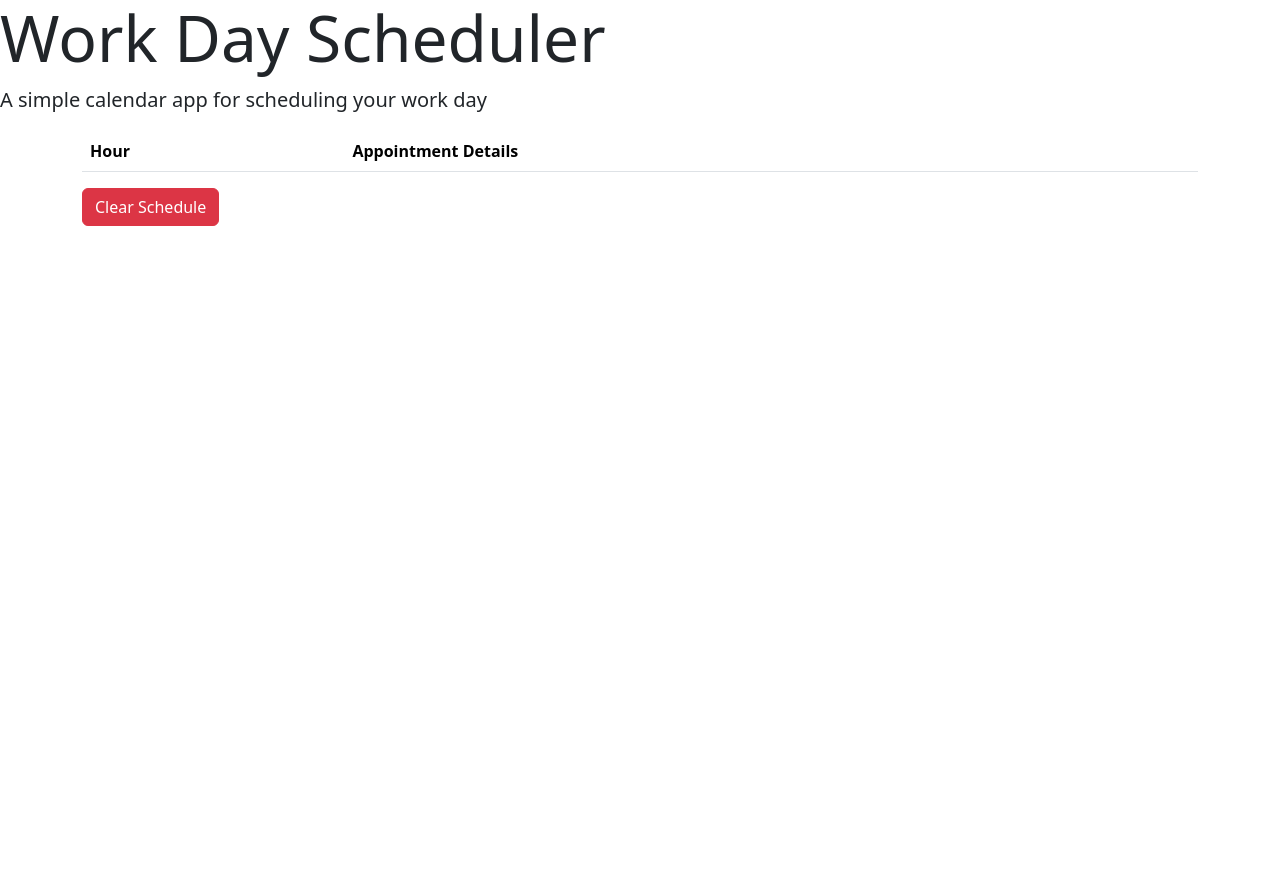
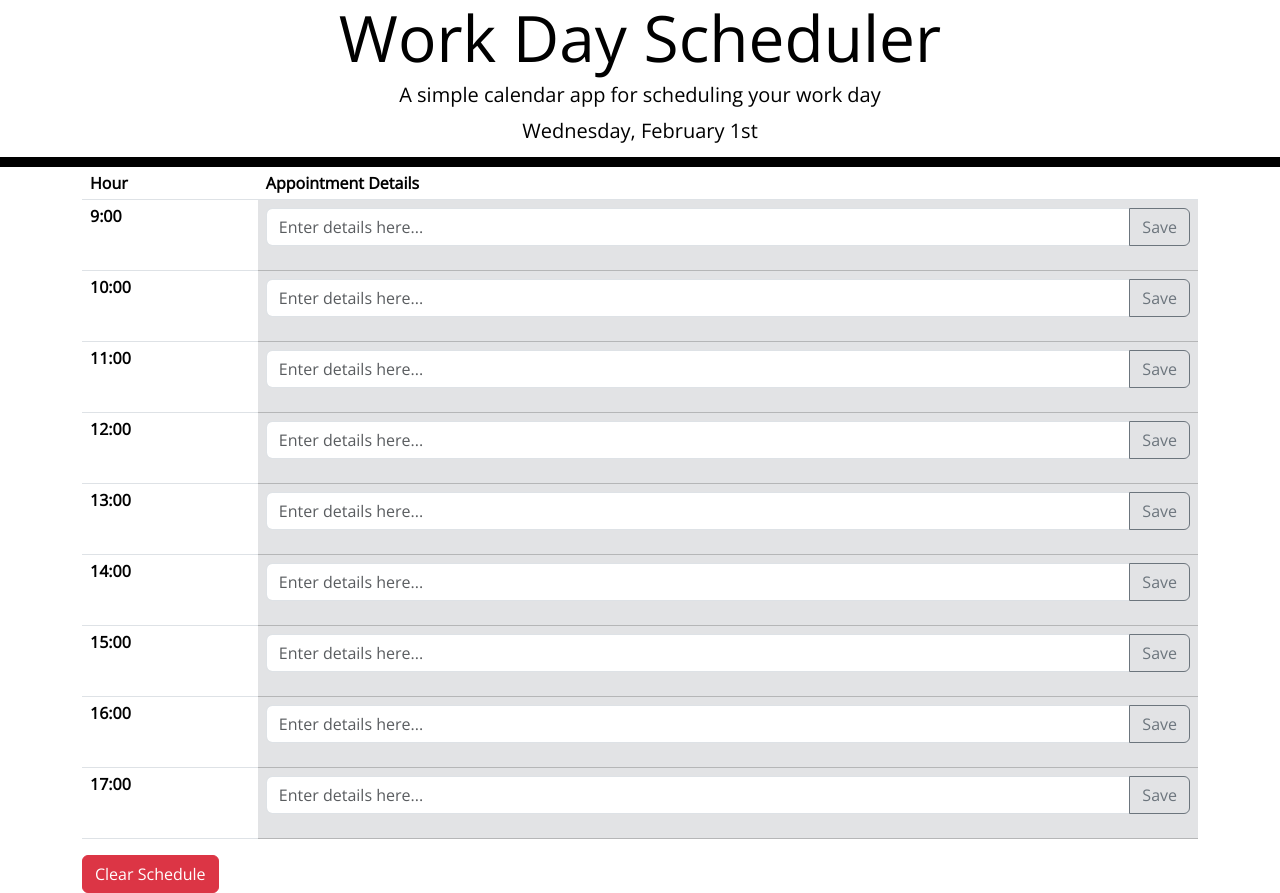
Before and after one commit to LeeDillon/Daily-Planner-App, a plain HTML site: page index.html in a window 1280 px wide. Before the commit the page ends 800 px from the top, so only its background shows below. Drawn offline with nearby package versions, Linux system fonts and the light colour scheme; the site is published under a folder, as on GitHub Pages, so addresses that start at the root find nothing.

Commit message:
slightly adjusted path of scripts

```diff
--- a/assets/js/logic.js
+++ b/assets/js/logic.js
@@ -26,7 +26,6 @@ $(function () {
             // Code to get current hour and compare it to each row that is created so that we can style it accordingly.
             var blockTime = parseInt(element);
             var currentHour = parseInt(moment().format("k"));
-            console.log(currentHour, blockTime)
 
             if (blockTime < currentHour) {
                 appointmentColumnEl.addClass('table-secondary');
--- a/index.html
+++ b/index.html
@@ -11,7 +11,7 @@
     integrity="sha384-50oBUHEmvpQ+1lW4y57PTFmhCaXp0ML5d60M1M7uH2+nqUivzIebhndOJK28anvf" crossorigin="anonymous" />
   <link href="https://fonts.googleapis.com/css?family=Open+Sans&display=swap" rel="stylesheet" />
 
-  <link rel="stylesheet" href="/assets/css/style.css" />
+  <link rel="stylesheet" href="./assets/css/style.css" />
 
   <title>Work Day Scheduler</title>
 </head>
@@ -43,7 +43,7 @@
   <script type="text/javascript" src="https://cdnjs.cloudflare.com/ajax/libs/moment.js/2.27.0/moment.min.js"></script>
   <script src="https://code.jquery.com/jquery-3.5.1.min.js"
     integrity="sha256-9/aliU8dGd2tb6OSsuzixeV4y/faTqgFtohetphbbj0=" crossorigin="anonymous"></script>
-  <script src="/assets/js/logic.js"></script>
+  <script src="./assets/js/logic.js"></script>
 </body>
 
 </html>
```
